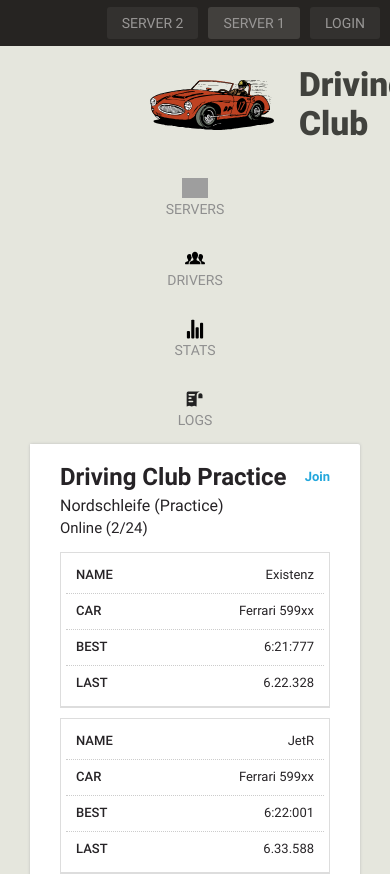
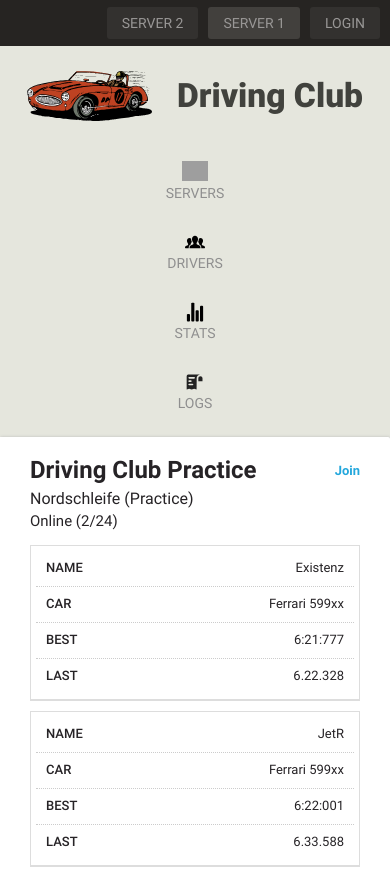
Before and after one commit to Mairo022/driveclub, a React (Vite) app: page / in a window 390 px wide. Shown: the top 874 px of the page. Built offline with nearby package versions, Linux system fonts and the light colour scheme; grey boxes are pictures that could not be loaded.

Commit message:
Improve mobile view

```diff
--- a/src/assets/_variables.scss
+++ b/src/assets/_variables.scss
@@ -1 +1,3 @@
 $fonts_default: Roboto Regular, Inter, system-ui, Avenir, Helvetica, Arial, sans-serif;
+
+$responsiveWidth: 656px;
--- a/src/components/ui/styles/header.scss
+++ b/src/components/ui/styles/header.scss
@@ -1,12 +1,14 @@
+@import "src/assets/variables";
+
 .header {
   display: flex;
   align-items: center;
   margin-left: 150px;
-  padding: 20px 0;
+  padding: 25px 0;
   gap: 25px;
 
   .logo {
-    height: 50px;
+    width: 125px;
   }
 
   .title {
@@ -16,3 +18,11 @@
     font-family: Roboto Black, Roboto, Arial, serif;
   }
 }
+
+@media screen and (max-width: $responsiveWidth) {
+  .header {
+    justify-content: center;
+    flex-wrap: wrap;
+    margin: 0;
+  }
+}
--- a/src/components/ui/styles/navbar.scss
+++ b/src/components/ui/styles/navbar.scss
@@ -1,3 +1,5 @@
+@import "src/assets/variables";
+
 .navbar {
   .route {
     position: relative;
@@ -51,7 +53,7 @@
   }
 }
 
-@media screen and (max-width: 656px) {
+@media screen and (max-width: $responsiveWidth) {
   .navbar {
     .route {
       border-radius: 3px;
--- a/src/layouts/styles/rootLayout.scss
+++ b/src/layouts/styles/rootLayout.scss
@@ -1,3 +1,5 @@
+@import "src/assets/variables";
+
 .container {
   display: flex;
   flex-wrap: wrap;
@@ -17,3 +19,18 @@
     box-shadow: 0 0 3px #bababa;
   }
 }
+
+@media screen and (max-width: $responsiveWidth) {
+  .container {
+    padding: 0;
+  }
+
+  .navbar {
+    margin-bottom: 10px;
+  }
+
+  .page {
+    flex-basis: 100%!important;
+  }
+
+}
```
